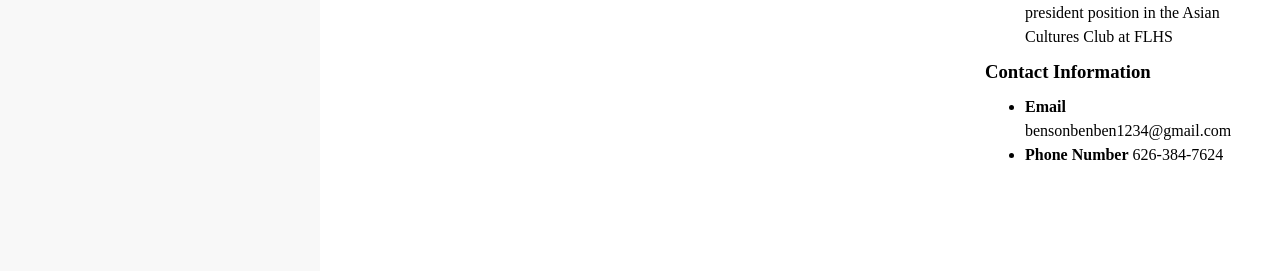
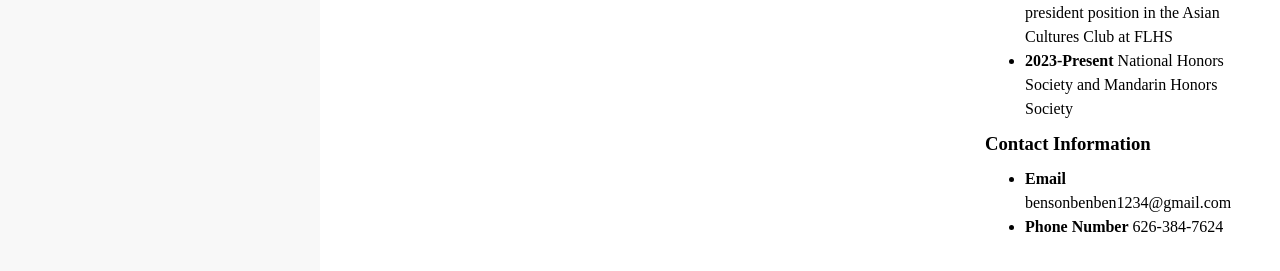
Before and after one commit to SourTsum/FairfieldTutors.github.io, a plain HTML site: page AboutBenson.html in a window 1280 px wide. Shown: the part 437-708 px from the top of the page. Drawn offline with Linux system fonts and the light colour scheme; a web font is replaced by a local one.

Commit message:
Update AboutBenson.html

```diff
--- a/AboutBenson.html
+++ b/AboutBenson.html
@@ -153,7 +153,8 @@
                             </li>
                             <li><strong>2022-Present</strong> Curently holding the president position in the Asian
                                 Cultures Club at FLHS <!-- --></li>
-                        </ul>
+                        <li><strong>2023-Present</strong> National Honors Society and Mandarin Honors Society
+<!-- --></li></ul>
                     </section>
                     <h3>Contact Information</h3>
                     <section class="experience pt-[25px]">
@@ -178,4 +179,5 @@
 
 
 
+
 </body></html>
```
